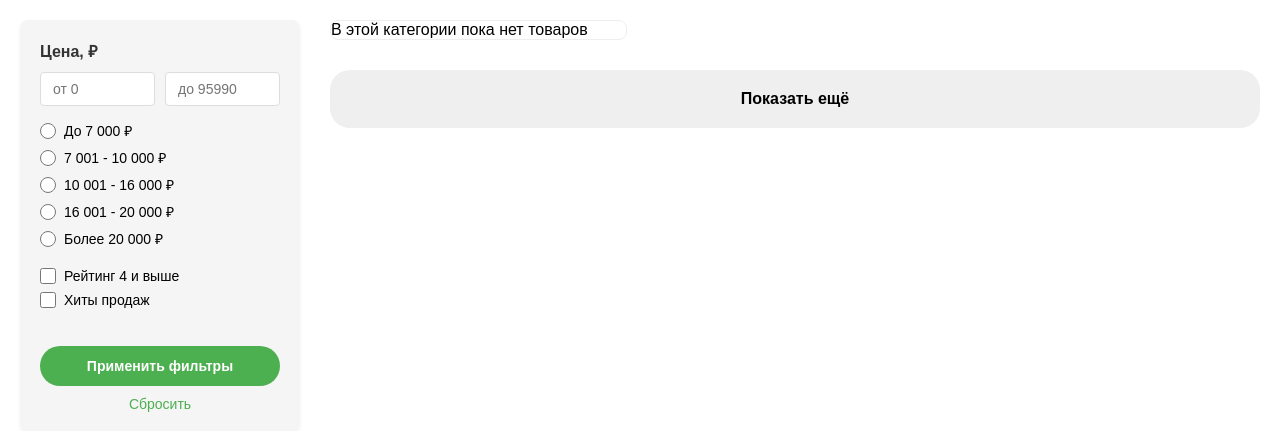
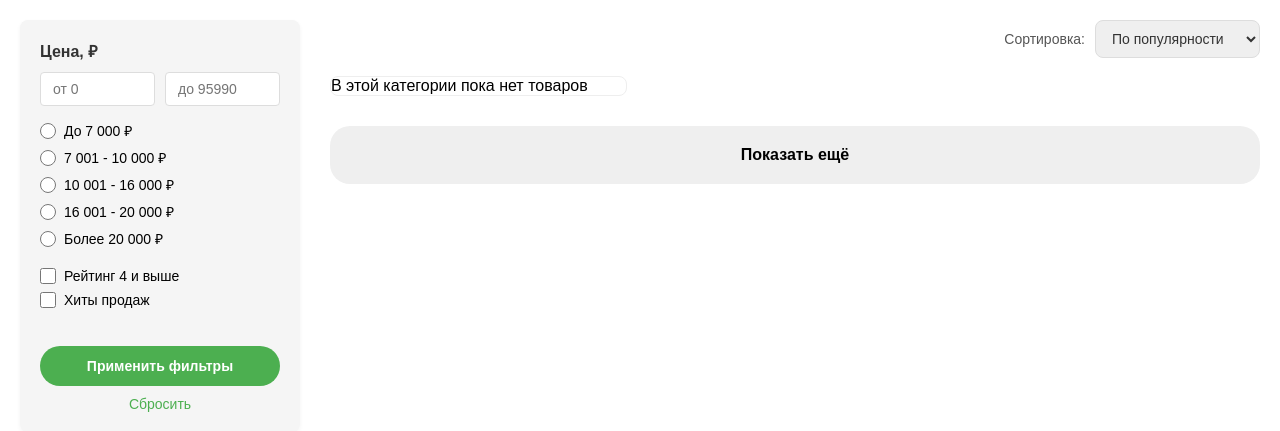
Before and after one commit to zanriks/Kursovaya, a Laravel app: page /catalog/plitka in a window 1280 px wide. Shown: the part 154-585 px from the top of the page. Run offline with Laravel 12, Linux system fonts and the light colour scheme; a user stored in the database is signed in; data comes from the database, SQL or seed files in the repository; data that the repository does not hold is empty; some libraries are stand-ins or nearby versions.

Commit message:
Creating functions 5: Sorting products in the catalog, modifying the catalog controller, the catalog template, and the page styles.

```diff
--- a/app/Http/Controllers/CatalogController.php
+++ b/app/Http/Controllers/CatalogController.php
@@ -34,6 +34,7 @@ class CatalogController extends Controller
             'manufacturer.*' => ['string', 'max:100'],
             'rating_min' => ['nullable', 'numeric', 'between:0,5'],
             'is_hit' => ['nullable', 'boolean'],
+            'sort' => ['nullable', 'in:default,price_asc,price_desc,rating_desc,new,name_asc'],
         ]);
 
         $productsQuery = $category->products()
@@ -76,10 +77,40 @@ class CatalogController extends Controller
             $productsQuery->where('is_hit', true);
         }
 
-        $products = $productsQuery
-            ->orderByDesc('is_hit')
-            ->orderByDesc('rating_cache')
-            ->get();
+        $sort = $data['sort'] ?? 'default';
+
+        switch ($sort) {
+            case 'price_asc':
+                $productsQuery->orderBy('price');
+                break;
+
+            case 'price_desc':
+                $productsQuery->orderByDesc('price');
+                break;
+
+            case 'rating_desc':
+                $productsQuery->orderByDesc('rating_cache');
+                break;
+
+            case 'new':
+                $productsQuery->orderByDesc('created_at');
+                break;
+
+            case 'name_asc':
+                $productsQuery->orderBy('name');
+                break;
+
+            case 'default':
+            default:
+                $productsQuery->orderByDesc('is_hit')
+                    ->orderByDesc('rating_cache');
+                break;
+        }
+
+        // Стабильная сортировка при одинаковых значениях
+        $productsQuery->orderBy('product_id');
+
+        $products = $productsQuery->get();
 
         $manufacturers = Product::query()
             ->where('category_id', $category->category_id)
--- a/public/css/style-cat_inst.css
+++ b/public/css/style-cat_inst.css
@@ -173,7 +173,7 @@
 
 .product-card:hover {
     background-color: #fcfcfc;
-    border: 2px solid #4CAF50;
+    outline: 2px solid #4CAF50;
 }
 
 .product-card__image {
@@ -313,6 +313,58 @@
     color: white;
 }
 
+.catalog-sort {
+    display: flex;
+    align-items: center;
+    justify-content: flex-end;
+    gap: 10px;
+    margin-bottom: 18px;
+}
+
+.catalog-sort__label {
+    color: #555;
+    font-size: 14px;
+}
+
+.catalog-sort__select {
+    padding: 9px 12px;
+    border: 1px solid #ddd;
+    border-radius: 8px;
+    color: #333;
+    font-family: inherit;
+    font-size: 14px;
+    cursor: pointer;
+}
+
+.catalog-sort__select:focus {
+    outline: none;
+}
+
+.catalog-sort__btn {
+    padding: 9px 14px;
+    border: none;
+    border-radius: 20px;
+    background-color: #4CAF50;
+    color: #fff;
+    font-size: 14px;
+    cursor: pointer;
+}
+
+.catalog-sort__btn:hover {
+    background-color: #45a049;
+}
+
+@media (max-width: 600px) {
+    .catalog-sort {
+        align-items: stretch;
+        flex-direction: column;
+    }
+
+    .catalog-sort__select {
+        width: 100%;
+    }
+}
+
 @media (max-width: 1024px) {
     .category-page__container {
         gap: 20px;
--- a/resources/views/catalog_instrument.blade.php
+++ b/resources/views/catalog_instrument.blade.php
@@ -36,7 +36,9 @@
     <section class="category-page">
         <div class="category-page__container container">
             <aside class="category-page__filters filters">
-                <form method="GET" action="{{ route('catalog.show', $category->slug) }}">
+                <form id="catalog-filters"
+                      method="GET"
+                      action="{{ route('catalog.show', $category->slug) }}">
 
                     @if ($errors->any())
                         <div class="filters__error">
@@ -148,6 +150,40 @@
                 <button class="filters__toggle" id="filtersToggle" type="button">
                     <span>Выбрать фильтры</span>
                 </button>
+                <div class="catalog-sort">
+                    <label class="catalog-sort__label" for="sort">Сортировка:</label>
+
+                    <select id="sort"
+                            name="sort"
+                            form="catalog-filters"
+                            class="catalog-sort__select"
+                            onchange="document.getElementById('catalog-filters').submit()">
+                        <option value="default" @selected(request('sort', 'default') === 'default')>
+                            По популярности
+                        </option>
+                        <option value="price_asc" @selected(request('sort') === 'price_asc')>
+                            Сначала дешевле
+                        </option>
+                        <option value="price_desc" @selected(request('sort') === 'price_desc')>
+                            Сначала дороже
+                        </option>
+                        <option value="rating_desc" @selected(request('sort') === 'rating_desc')>
+                            По рейтингу
+                        </option>
+                        <option value="new" @selected(request('sort') === 'new')>
+                            Сначала новые
+                        </option>
+                        <option value="name_asc" @selected(request('sort') === 'name_asc')>
+                            По названию
+                        </option>
+                    </select>
+
+                    <noscript>
+                        <button type="submit" form="catalog-filters" class="catalog-sort__btn">
+                            Применить
+                        </button>
+                    </noscript>
+                </div>
                 <ul class="products__grid">
                     @forelse ($products as $product)
                         <li class="products__item product-card">
```
